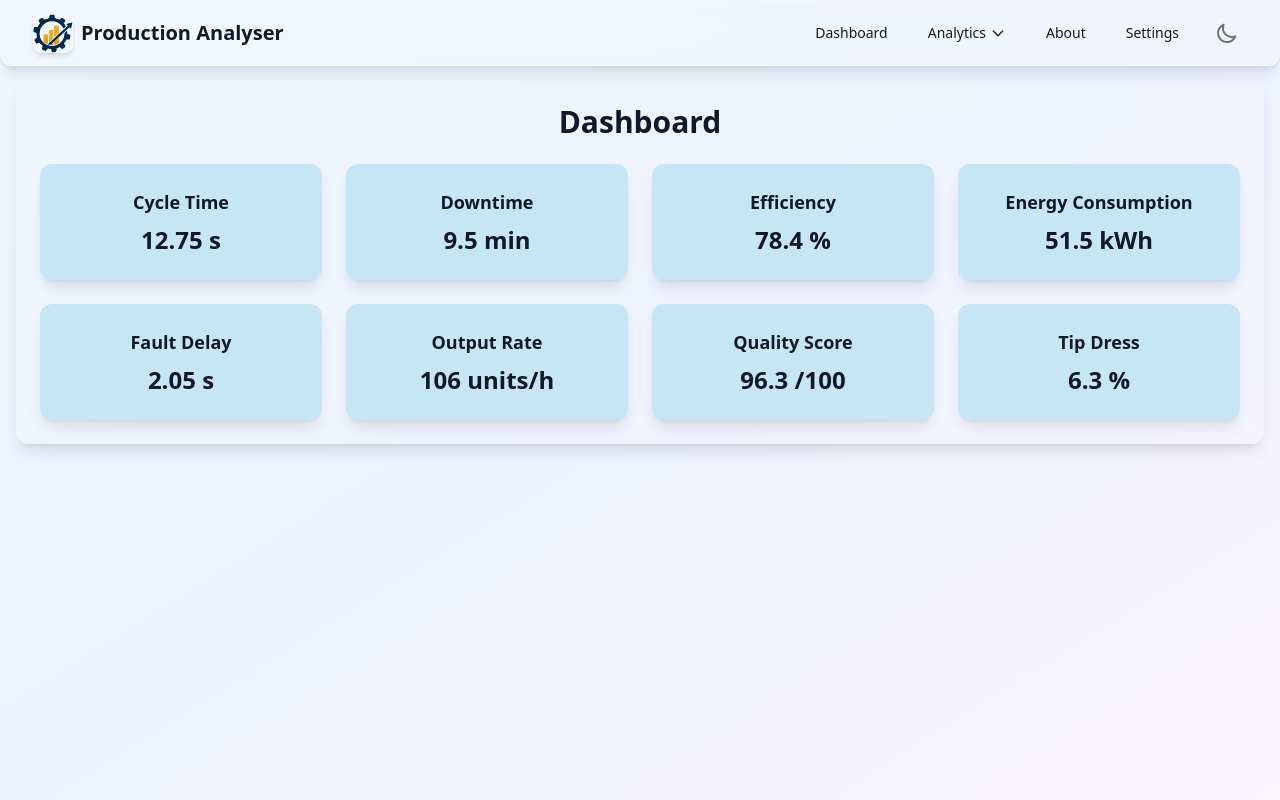
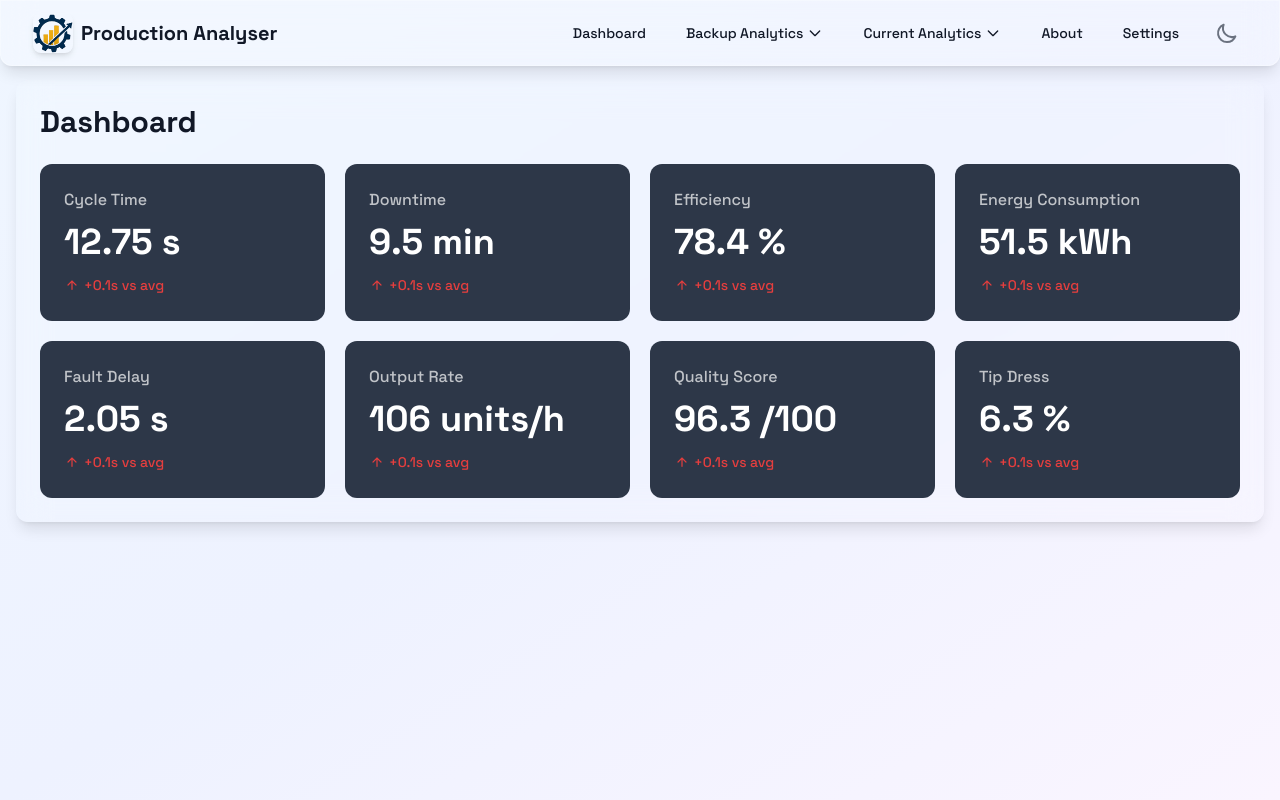
Before and after one commit to devmdave/ProductionAnalyser-Web, a Flask app: page / in a window 1280 px wide. Run offline with Flask 3, Linux system fonts and the light colour scheme; some libraries are stand-ins or nearby versions.

Commit message:
chnaged some design

```diff
--- a/static/script.js
+++ b/static/script.js
@@ -31,11 +31,21 @@ document.addEventListener('DOMContentLoaded', function() {
                 if (cardConfigs[key] && value !== undefined) {
                     const config = cardConfigs[key];
                     const card = document.createElement('div');
-                    card.className = 'card-bg backdrop-blur-lg rounded-xl shadow-lg p-6 text-center';
+                    card.className = 'flex flex-col gap-2 rounded-xl bg-[#2D3748] p-6 transition-all hover:bg-[#3b4754]';
                     card.id = key;
                     card.innerHTML = `
-                        <div class="text-lg font-semibold text-gray-900 dark:text-white">${config.label}</div>
-                        <div class="text-2xl font-bold text-gray-900 dark:text-white mt-2"><span>${value.toFixed(config.decimals)}</span> ${config.unit}</div>
+                        <p class="text-white/70 text-base font-medium leading-normal">
+                        ${config.label}
+                        </p>
+                        <p class="text-white tracking-light text-4xl font-bold leading-tight">
+                            ${value.toFixed(config.decimals)} ${config.unit}
+                        </p>
+                        <p class="flex items-center gap-1 text-[#E53E3E] text-sm font-medium leading-normal">
+                            <span class="material-symbols-outlined text-base">
+                                arrow_upward
+                            </span
+                            <span>+0.1s vs avg</span>
+                        </p>
                     `;
                     container.appendChild(card);
                 }
@@ -174,3 +184,7 @@ document.addEventListener('DOMContentLoaded', function() {
     })
 
 });
+
+
+{/* <div class="text-lg font-semibold text-gray-900 dark:text-white">${config.label}</div>
+<div class="text-2xl font-bold text-gray-900 dark:text-white mt-2"><span>${value.toFixed(config.decimals)}</span> ${config.unit}</div> */}
--- a/static/style.css
+++ b/static/style.css
@@ -1,7 +1,7 @@
 /* Custom theme colors for Production Analyser Web App */
 :root {
   /* Core Theme */
-  --bg-color: #6ABBE5;              /* White background */
+  --bg-color: #e56a6a;              /* White background */
   --light-blue: #C6E5F5;            /* Light Blue accents */
   --selected-light-blue: #6ABBE5;   /* Bright blue for selected */
   --menu-hover: #AAD8F0;            /* Menu hover */
@@ -31,6 +31,13 @@
 /* Body background */
 body {
   background-color: var(--bg-color) !important;
+}
+
+.space-grotesk-font{
+  font-family: "Space Grotesk", sans-serif;
+  font-optical-sizing: auto;
+  font-weight: 400;
+  font-style: normal;
 }
 
 /* Menu toggle button */
--- a/templates/base.html
+++ b/templates/base.html
@@ -1,78 +1,270 @@
 <!DOCTYPE html>
 <html lang="en">
   <head>
-    <meta charset="UTF-8">
-    <meta name="viewport" content="width=device-width, initial-scale=1.0">
+    <meta charset="UTF-8" />
+    <meta name="viewport" content="width=device-width, initial-scale=1.0" />
     <title>{% block title %}Production Analyser{% endblock %}</title>
     <script src="https://cdn.tailwindcss.com"></script>
+    <script src="https://cdn.tailwindcss.com?plugins=forms,container-queries"></script>
+    <link rel="preconnect" href="https://fonts.googleapis.com">
+    <link rel="preconnect" href="https://fonts.gstatic.com" crossorigin>
+    <link href="https://fonts.googleapis.com/css2?family=Space+Grotesk:wght@300..700&display=swap" rel="stylesheet">
+    <link
+      href="https://fonts.googleapis.com/css2?family=Material+Symbols+Outlined"
+      rel="stylesheet"
+    />
     <script>
       tailwind.config = {
-            darkMode: 'class'
-        }
+        darkMode: "class"
+      };
     </script>
-    <link rel="stylesheet" href="{{ url_for('static', filename='style.css') }}">
+    <link
+      rel="stylesheet"
+      href="{{ url_for('static', filename='style.css') }}"
+    />
   </head>
-<body class="bg-gradient-to-br from-blue-50 via-indigo-50 to-purple-50 dark:from-gray-900 dark:via-gray-800 dark:to-gray-700 min-h-screen font-sans">
+  <body
+    class="bg-gradient-to-br from-blue-50 via-indigo-50 to-purple-50 dark:from-gray-900 dark:via-gray-800 dark:to-gray-700 min-h-screen space-grotesk-font"
+  >
     <!-- Navbar -->
-    <nav class="fixed top-0 left-0 right-0 z-50 bg-white/20 dark:bg-black/20 backdrop-blur-lg shadow-lg rounded-b-xl border border-white/30">
+    <nav
+      class="fixed top-0 left-0 right-0 z-50 bg-white/20 dark:bg-black/20 backdrop-blur-lg shadow-lg rounded-b-xl border border-white/30"
+    >
       <div class="max-w-7xl mx-auto px-4 sm:px-6 lg:px-8">
         <div class="flex justify-between items-center h-16">
           <div class="flex items-center space-x-2">
-                    <img src="{{ url_for('static', filename='images/logo.png') }}" alt="Logo" class="h-10 w-auto rounded-lg shadow-md">
-                    <h1 class="text-xl font-bold text-gray-900 dark:text-white">Production Analyser</h1>
+            <img
+              src="{{ url_for('static', filename='images/logo.png') }}"
+              alt="Logo"
+              class="h-10 w-auto rounded-lg shadow-md"
+            />
+            <h1 class="text-primary text-xl font-bold text-gray-900 dark:text-white">
+              Production Analyser
+            </h1>
           </div>
           <div class="hidden md:flex items-center space-x-4">
-                    <a href="/" class="text-gray-900 dark:text-white hover:text-blue-600 dark:hover:text-blue-400 px-3 py-2 rounded-md text-sm font-medium transition-colors">Dashboard</a>
+            <a
+              href="/"
+              class="text-gray-900 dark:text-white hover:text-blue-600 dark:hover:text-blue-400 px-3 py-2 rounded-md text-sm font-medium transition-colors"
+              >Dashboard</a
+            >
             <div class="relative group">
-                        <button class="text-gray-900 dark:text-white hover:text-blue-600 dark:hover:text-blue-400 px-3 py-2 rounded-md text-sm font-medium transition-colors flex items-center">
-                            Analytics
-                            <svg class="ml-1 h-4 w-4" fill="none" stroke="currentColor" viewBox="0 0 24 24" xmlns="http://www.w3.org/2000/svg">
-                                <path stroke-linecap="round" stroke-linejoin="round" stroke-width="2" d="M19 9l-7 7-7-7"></path>
+              <button
+                class="text-gray-900 dark:text-white hover:text-blue-600 dark:hover:text-blue-400 px-3 py-2 rounded-md text-sm font-medium transition-colors flex items-center"
+              >
+                Backup Analytics
+                <svg
+                  class="ml-1 h-4 w-4"
+                  fill="none"
+                  stroke="currentColor"
+                  viewBox="0 0 24 24"
+                  xmlns="http://www.w3.org/2000/svg"
+                >
+                  <path
+                    stroke-linecap="round"
+                    stroke-linejoin="round"
+                    stroke-width="2"
+                    d="M19 9l-7 7-7-7"
+                  ></path>
                 </svg>
               </button>
-                        <div class="absolute left-0 mt-2 w-56 bg-white/90 dark:bg-black/90 backdrop-blur-lg rounded-md shadow-lg opacity-0 invisible group-hover:opacity-100 group-hover:visible transition-all duration-200 z-50">
-                            <a href="/cycletime" class="block px-4 py-2 text-sm text-gray-900 dark:text-white hover:bg-gray-100 dark:hover:bg-gray-700 rounded-t-md">CycleTime Backup Analytics</a>
-                            <a href="/faultdelay" class="block px-4 py-2 text-sm text-gray-900 dark:text-white hover:bg-gray-100 dark:hover:bg-gray-700">FaultDelay Backup Analytics</a>
-                            <a href="/tipdress" class="block px-4 py-2 text-sm text-gray-900 dark:text-white hover:bg-gray-100 dark:hover:bg-gray-700 rounded-b-md">TipDress Backup Analytics</a>
+              <div
+                class="absolute left-0 mt-2 w-56 bg-white/90 dark:bg-black/90 backdrop-blur-lg rounded-md shadow-lg opacity-0 invisible group-hover:opacity-100 group-hover:visible transition-all duration-200 z-50"
+              >
+                <a
+                  href="/cycletime"
+                  class="block px-4 py-2 text-sm text-gray-900 dark:text-white hover:bg-gray-100 dark:hover:bg-gray-700 rounded-t-md"
+                  >CycleTime Analytics</a
+                >
+                <a
+                  href="/faultdelay"
+                  class="block px-4 py-2 text-sm text-gray-900 dark:text-white hover:bg-gray-100 dark:hover:bg-gray-700"
+                  >FaultDelay Analytics</a
+                >
+                <a
+                  href="/tipdress"
+                  class="block px-4 py-2 text-sm text-gray-900 dark:text-white hover:bg-gray-100 dark:hover:bg-gray-700 rounded-b-md"
+                  >TipDress Analytics</a
+                >
               </div>
             </div>
-                    <a href="/about" class="text-gray-900 dark:text-white hover:text-blue-600 dark:hover:text-blue-400 px-3 py-2 rounded-md text-sm font-medium transition-colors">About</a>
-                    <a href="/settings" class="text-gray-900 dark:text-white hover:text-blue-600 dark:hover:text-blue-400 px-3 py-2 rounded-md text-sm font-medium transition-colors">Settings</a>
-                    <button id="theme-toggle" class="p-2 rounded-md text-gray-500 dark:text-gray-400 hover:bg-gray-100 dark:hover:bg-gray-700 focus:outline-none focus:ring-2 focus:ring-inset focus:ring-indigo-500">
-                        <svg id="sun-icon" class="w-6 h-6 hidden" fill="none" stroke="currentColor" viewBox="0 0 24 24" xmlns="http://www.w3.org/2000/svg">
-                            <path stroke-linecap="round" stroke-linejoin="round" stroke-width="2" d="M12 3v1m0 16v1m9-9h-1M4 12H3m15.364 6.364l-.707-.707M6.343 6.343l-.707-.707m12.728 0l-.707.707M6.343 17.657l-.707.707M16 12a4 4 0 11-8 0 4 4 0 018 0z"></path>
+            <div class="relative group">
+              <button
+                class="text-gray-900 dark:text-white hover:text-blue-600 dark:hover:text-blue-400 px-3 py-2 rounded-md text-sm font-medium transition-colors flex items-center"
+              >
+                Current Analytics
+                <svg
+                  class="ml-1 h-4 w-4"
+                  fill="none"
+                  stroke="currentColor"
+                  viewBox="0 0 24 24"
+                  xmlns="http://www.w3.org/2000/svg"
+                >
+                  <path
+                    stroke-linecap="round"
+                    stroke-linejoin="round"
+                    stroke-width="2"
+                    d="M19 9l-7 7-7-7"
+                  ></path>
                 </svg>
-                        <svg id="moon-icon" class="w-6 h-6" fill="none" stroke="currentColor" viewBox="0 0 24 24" xmlns="http://www.w3.org/2000/svg">
-                            <path stroke-linecap="round" stroke-linejoin="round" stroke-width="2" d="M20.354 15.354A9 9 0 018.646 3.646 9.003 9.003 0 0012 21a9.003 9.003 0 008.354-5.646z"></path>
+              </button>
+              <div
+                class="absolute left-0 mt-2 w-56 bg-white/90 dark:bg-black/90 backdrop-blur-lg rounded-md shadow-lg opacity-0 invisible group-hover:opacity-100 group-hover:visible transition-all duration-200 z-50"
+              >
+                <a
+                  href="/current-cycletime-data"
+                  class="block px-4 py-2 text-sm text-gray-900 dark:text-white hover:bg-gray-100 dark:hover:bg-gray-700 rounded-t-md"
+                  >Current Cycletime Analytics</a
+                >
+                <a
+                  href="/current-faultdelay-data"
+                  class="block px-4 py-2 text-sm text-gray-900 dark:text-white hover:bg-gray-100 dark:hover:bg-gray-700 rounded-b-md"
+                  >Current FaultDelay Analytics</a
+                >
+              </div>
+            </div>
+            <a
+              href="/about"
+              class="text-gray-900 dark:text-white hover:text-blue-600 dark:hover:text-blue-400 px-3 py-2 rounded-md text-sm font-medium transition-colors"
+              >About</a
+            >
+            <a
+              href="/settings"
+              class="text-gray-900 dark:text-white hover:text-blue-600 dark:hover:text-blue-400 px-3 py-2 rounded-md text-sm font-medium transition-colors"
+              >Settings</a
+            >
+            <button
+              id="theme-toggle"
+              class="p-2 rounded-md text-gray-500 dark:text-gray-400 hover:bg-gray-100 dark:hover:bg-gray-700 focus:outline-none focus:ring-2 focus:ring-inset focus:ring-indigo-500"
+            >
+              <svg
+                id="sun-icon"
+                class="w-6 h-6 hidden"
+                fill="none"
+                stroke="currentColor"
+                viewBox="0 0 24 24"
+                xmlns="http://www.w3.org/2000/svg"
+              >
+                <path
+                  stroke-linecap="round"
+                  stroke-linejoin="round"
+                  stroke-width="2"
+                  d="M12 3v1m0 16v1m9-9h-1M4 12H3m15.364 6.364l-.707-.707M6.343 6.343l-.707-.707m12.728 0l-.707.707M6.343 17.657l-.707.707M16 12a4 4 0 11-8 0 4 4 0 018 0z"
+                ></path>
+              </svg>
+              <svg
+                id="moon-icon"
+                class="w-6 h-6"
+                fill="none"
+                stroke="currentColor"
+                viewBox="0 0 24 24"
+                xmlns="http://www.w3.org/2000/svg"
+              >
+                <path
+                  stroke-linecap="round"
+                  stroke-linejoin="round"
+                  stroke-width="2"
+                  d="M20.354 15.354A9 9 0 018.646 3.646 9.003 9.003 0 0012 21a9.003 9.003 0 008.354-5.646z"
+                ></path>
               </svg>
             </button>
           </div>
           <!-- Mobile menu button -->
           <div class="md:hidden flex items-center">
-                    <button id="theme-toggle-mobile" class="p-2 rounded-md text-gray-500 dark:text-gray-400 hover:bg-gray-100 dark:hover:bg-gray-700 focus:outline-none focus:ring-2 focus:ring-inset focus:ring-indigo-500 mr-2">
-                        <svg id="sun-icon-mobile" class="w-6 h-6 hidden" fill="none" stroke="currentColor" viewBox="0 0 24 24" xmlns="http://www.w3.org/2000/svg">
-                            <path stroke-linecap="round" stroke-linejoin="round" stroke-width="2" d="M12 3v1m0 16v1m9-9h-1M4 12H3m15.364 6.364l-.707-.707M6.343 6.343l-.707-.707m12.728 0l-.707.707M6.343 17.657l-.707.707M16 12a4 4 0 11-8 0 4 4 0 018 0z"></path>
+            <button
+              id="theme-toggle-mobile"
+              class="p-2 rounded-md text-gray-500 dark:text-gray-400 hover:bg-gray-100 dark:hover:bg-gray-700 focus:outline-none focus:ring-2 focus:ring-inset focus:ring-indigo-500 mr-2"
+            >
+              <svg
+                id="sun-icon-mobile"
+                class="w-6 h-6 hidden"
+                fill="none"
+                stroke="currentColor"
+                viewBox="0 0 24 24"
+                xmlns="http://www.w3.org/2000/svg"
+              >
+                <path
+                  stroke-linecap="round"
+                  stroke-linejoin="round"
+                  stroke-width="2"
+                  d="M12 3v1m0 16v1m9-9h-1M4 12H3m15.364 6.364l-.707-.707M6.343 6.343l-.707-.707m12.728 0l-.707.707M6.343 17.657l-.707.707M16 12a4 4 0 11-8 0 4 4 0 018 0z"
+                ></path>
               </svg>
-                        <svg id="moon-icon-mobile" class="w-6 h-6" fill="none" stroke="currentColor" viewBox="0 0 24 24" xmlns="http://www.w3.org/2000/svg">
-                            <path stroke-linecap="round" stroke-linejoin="round" stroke-width="2" d="M20.354 15.354A9 9 0 018.646 3.646 9.003 9.003 0 0012 21a9.003 9.003 0 008.354-5.646z"></path>
+              <svg
+                id="moon-icon-mobile"
+                class="w-6 h-6"
+                fill="none"
+                stroke="currentColor"
+                viewBox="0 0 24 24"
+                xmlns="http://www.w3.org/2000/svg"
+              >
+                <path
+                  stroke-linecap="round"
+                  stroke-linejoin="round"
+                  stroke-width="2"
+                  d="M20.354 15.354A9 9 0 018.646 3.646 9.003 9.003 0 0012 21a9.003 9.003 0 008.354-5.646z"
+                ></path>
               </svg>
             </button>
-                    <button id="menu-toggle" class="text-gray-900 dark:text-white hover:text-blue-600 dark:hover:text-blue-400 focus:outline-none">
+            <button
+              id="menu-toggle"
+              class="text-gray-900 dark:text-white hover:text-blue-600 dark:hover:text-blue-400 focus:outline-none"
+            >
               <svg class="h-6 w-6 fill-current" viewBox="0 0 24 24">
-                            <path fill-rule="evenodd" d="M4 5h16a1 1 0 0 1 0 2H4a1 1 0 0 1 0-2zm0 6h16a1 1 0 0 1 0 2H4a1 1 0 0 1 0-2zm0 6h16a1 1 0 0 1 0 2H4a1 1 0 0 1 0-2z"></path>
+                <path
+                  fill-rule="evenodd"
+                  d="M4 5h16a1 1 0 0 1 0 2H4a1 1 0 0 1 0-2zm0 6h16a1 1 0 0 1 0 2H4a1 1 0 0 1 0-2zm0 6h16a1 1 0 0 1 0 2H4a1 1 0 0 1 0-2z"
+                ></path>
               </svg>
             </button>
           </div>
         </div>
         <!-- Mobile menu -->
-            <div id="mobile-menu" class="md:hidden hidden bg-white/20 dark:bg-black/20 backdrop-blur-lg rounded-b-xl border border-white/30">
+        <div
+          id="mobile-menu"
+          class="md:hidden hidden bg-white/20 dark:bg-black/20 backdrop-blur-lg rounded-b-xl border border-white/30"
+        >
           <div class="px-2 pt-2 pb-3 space-y-1 sm:px-3">
-                    <a href="/" class="text-gray-900 dark:text-white hover:text-blue-600 dark:hover:text-blue-400 block px-3 py-2 rounded-md text-base font-medium transition-colors">Dashboard</a>
-                    <a href="/cycletime" class="text-gray-900 dark:text-white hover:text-blue-600 dark:hover:text-blue-400 block px-3 py-2 rounded-md text-base font-medium transition-colors">CycleTime Backup Analytics</a>
-                    <a href="/faultdelay" class="text-gray-900 dark:text-white hover:text-blue-600 dark:hover:text-blue-400 block px-3 py-2 rounded-md text-base font-medium transition-colors">FaultDelay Backup Analytics</a>
-                    <a href="/tipdress" class="text-gray-900 dark:text-white hover:text-blue-600 dark:hover:text-blue-400 block px-3 py-2 rounded-md text-base font-medium transition-colors">TipDress Backup Analytics</a>
-                    <a href="/about" class="text-gray-900 dark:text-white hover:text-blue-600 dark:hover:text-blue-400 block px-3 py-2 rounded-md text-base font-medium transition-colors">About</a>
-                    <a href="/settings" class="text-gray-900 dark:text-white hover:text-blue-600 dark:hover:text-blue-400 block px-3 py-2 rounded-md text-base font-medium transition-colors">Settings</a>
+            <a
+              href="/"
+              class="text-gray-900 dark:text-white hover:text-blue-600 dark:hover:text-blue-400 block px-3 py-2 rounded-md text-base font-medium transition-colors"
+              >Dashboard</a
+            >
+            <a
+              href="/cycletime"
+              class="text-gray-900 dark:text-white hover:text-blue-600 dark:hover:text-blue-400 block px-3 py-2 rounded-md text-base font-medium transition-colors"
+              >CycleTime Backup Analytics</a
+            >
+            <a
+              href="/faultdelay"
+              class="text-gray-900 dark:text-white hover:text-blue-600 dark:hover:text-blue-400 block px-3 py-2 rounded-md text-base font-medium transition-colors"
+              >FaultDelay Backup Analytics</a
+            >
+            <a
+              href="/tipdress"
+              class="text-gray-900 dark:text-white hover:text-blue-600 dark:hover:text-blue-400 block px-3 py-2 rounded-md text-base font-medium transition-colors"
+              >TipDress Backup Analytics</a
+            >
+            <a
+              href="/current-cycletime-data"
+              class="text-gray-900 dark:text-white hover:text-blue-600 dark:hover:text-blue-400 block px-3 py-2 rounded-md text-base font-medium transition-colors"
+              >Current Cycletime</a
+            >
+            <a
+              href="/current-faultdelay-data"
+              class="text-gray-900 dark:text-white hover:text-blue-600 dark:hover:text-blue-400 block px-3 py-2 rounded-md text-base font-medium transition-colors"
+              >Current FaultDelay</a
+            >
+            <a
+              href="/about"
+              class="text-gray-900 dark:text-white hover:text-blue-600 dark:hover:text-blue-400 block px-3 py-2 rounded-md text-base font-medium transition-colors"
+              >About</a
+            >
+            <a
+              href="/settings"
+              class="text-gray-900 dark:text-white hover:text-blue-600 dark:hover:text-blue-400 block px-3 py-2 rounded-md text-base font-medium transition-colors"
+              >Settings</a
+            >
           </div>
         </div>
       </div>
@@ -80,7 +272,9 @@
 
     <!-- Main Content -->
     <main class="pt-20 p-4 min-h-screen">
-        <div class="bg-white/10 dark:bg-black/10 backdrop-blur-lg rounded-xl shadow-lg p-6 max-w-7xl mx-auto">
+      <div
+        class="bg-white/10 dark:bg-black/10 backdrop-blur-lg rounded-xl shadow-lg p-6 max-w-7xl mx-auto"
+      >
         {% block content %}{% endblock %}
       </div>
     </main>
--- a/templates/index.html
+++ b/templates/index.html
@@ -3,12 +3,17 @@
 {% block title %}Production Analyser - Dashboard{% endblock %}
 
 {% block content %}
-<h1 class="text-3xl font-bold mb-6 text-center text-gray-900 dark:text-white">
+<h1 class="text-3xl font-bold mb-6 text-left text-gray-900 dark:text-white">
   Dashboard
 </h1>
 <!-- Make #dashboard-cards the grid container -->
-<div id="dashboard-cards" class="grid sm:grid-cols-2 lg:grid-cols-3 xl:grid-cols-4 gap-6">
-    <!-- Dynamic cards will be injected here -->
+<!-- <div id="dashboard-cards" class="grid sm:grid-cols-2 lg:grid-cols-3 xl:grid-cols-4 gap-6">
+    Dynamic cards will be injected here
+</div> -->
+
+<!-- new dashbaord -->
+<div id="dashboard-cards" class="grid grid-cols-1 gap-5 sm:grid-cols-2 lg:grid-cols-3 xl:grid-cols-4">
+
 </div>
 
 {% endblock %}
```
Also changed, not shown: TODO.md (+3 -5 lines), dyanmic_script.py (+5 -2 lines), tailwind.config.js (+17 -7 lines), templates/code.html (added, +299 -0 lines), 1 other file. Lines whose indentation alone changed are shown as unchanged.
